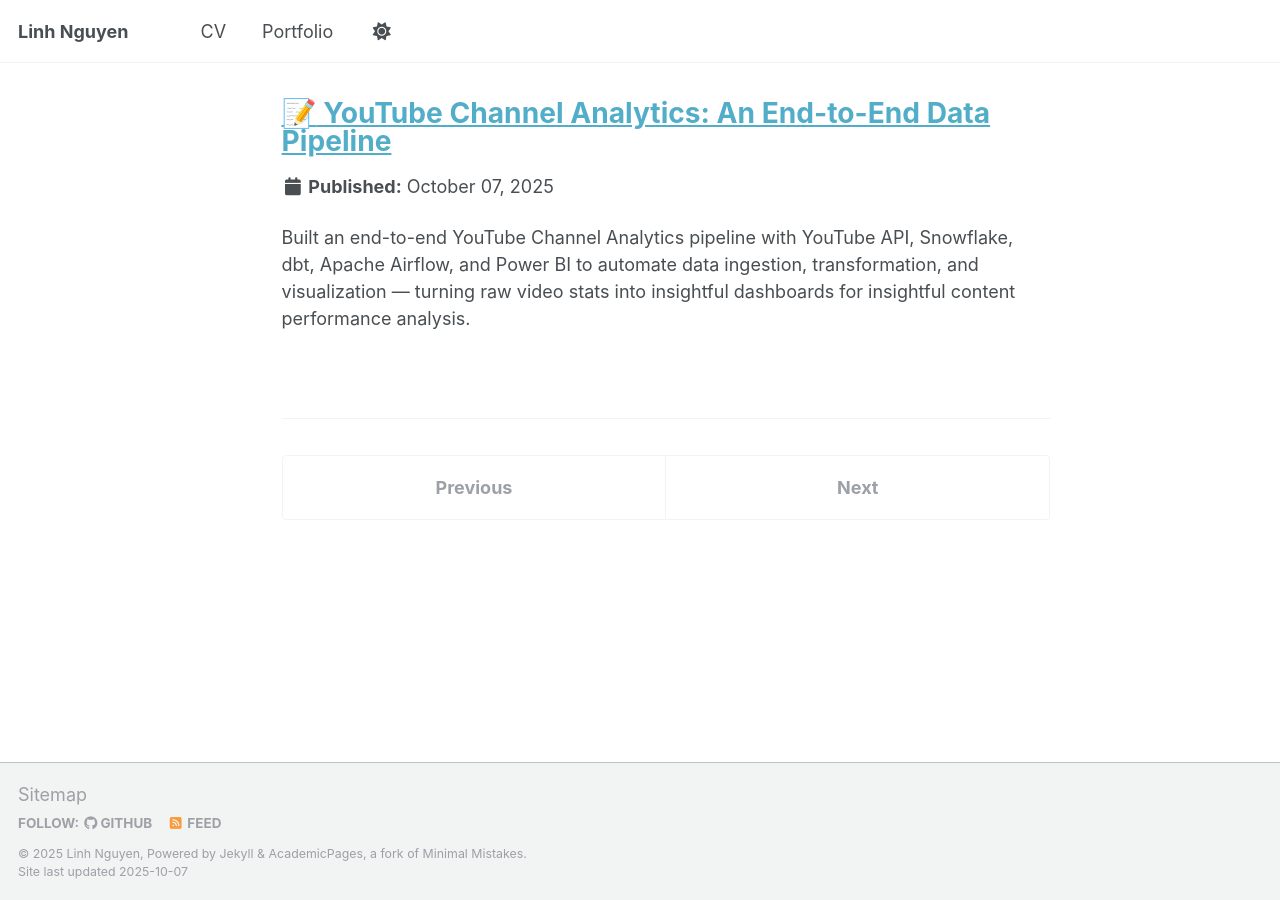
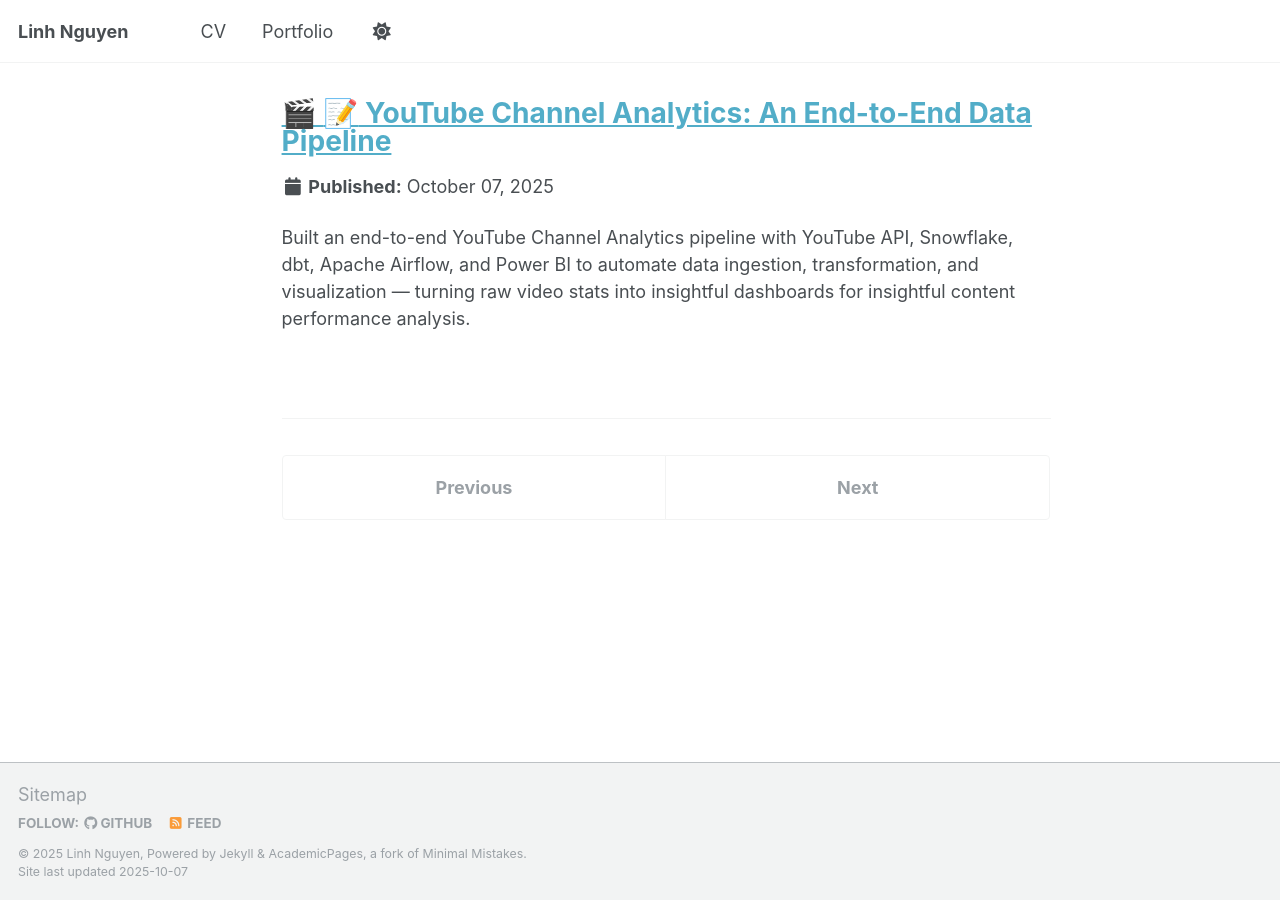
Before and after one commit to hdlinhnguyen/hdlinhnguyen.github.io, a Jekyll site: the page built from _portfolio/project_3.md, in a window 1280 px wide. Built offline with Jekyll 4.4.1, drawn with Linux system fonts in a browser that asks for light colours; emoji names are drawn with the system emoji font; a script that is not in the unit is left out.

```diff
--- a/_portfolio/project_3.md
+++ b/_portfolio/project_3.md
@@ -1,5 +1,5 @@
 ---
-title: "[ :memo: YouTube Channel Analytics: An End-to-End Data Pipeline](https://github.com/hdlinhnguyen/Youtube-Video-Analytics)"
+title: "[ 🎬 :memo: YouTube Channel Analytics: An End-to-End Data Pipeline](https://github.com/hdlinhnguyen/Youtube-Video-Analytics)"
 
 collection: portfolio
 ---
```
